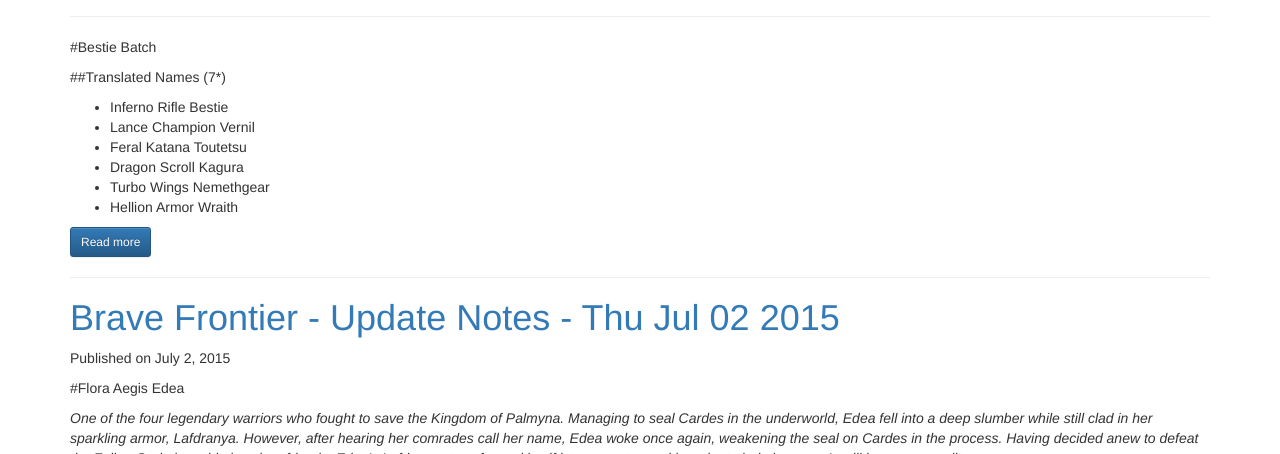
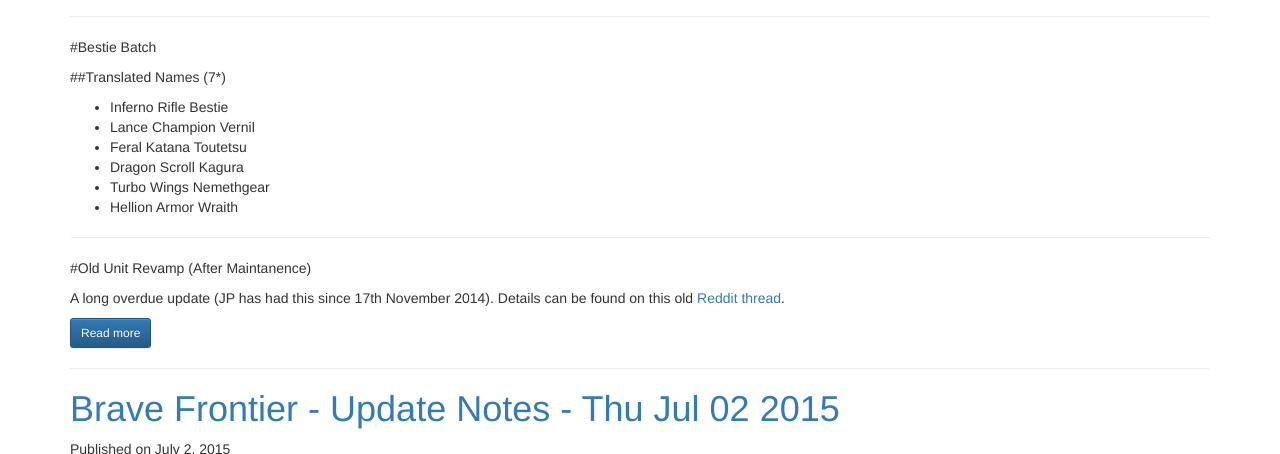
Before and after one commit to Deathmax/deathmax.github.io, a Jekyll site: the page built from index.html, in a window 1280 px wide and 900 px high, scrolled down 4067 px, cut to the strip 0-454 px from the top of the window. Built offline with Jekyll 4.4.1, drawn with Linux system fonts in a browser that asks for light colours; nearby versions of some CDN libraries; library files that are not in the unit come from our copies; the list of posts is cut into pages by our own code.

Commit message:
old unit revamp

```diff
--- a/_posts/2015-07-21-brave-frontier---update-notes---tue-jul-21-2015.md
+++ b/_posts/2015-07-21-brave-frontier---update-notes---tue-jul-21-2015.md
@@ -108,10 +108,15 @@
 
 ##Translated Names (7*)
 
-
 * *Inferno Rifle Bestie*{: .fire style="font-style: normal"}
 * *Lance Champion Vernil*{: .water style="font-style: normal"}
 * *Feral Katana Toutetsu*{: .earth style="font-style: normal"}
 * *Dragon Scroll Kagura*{: .thunder style="font-style: normal"}
 * *Turbo Wings Nemethgear*{: .light style="font-style: normal"}
 * *Hellion Armor Wraith*{: .dark style="font-style: normal"}
+
+---
+
+#Old Unit Revamp (After Maintanence)
+
+A long overdue update (JP has had this since 17th November 2014). Details can be found on this old [Reddit thread](https://www.reddit.com/r/bravefrontier/comments/2m50am/update_notes_jp_13_november_2014/).
```
